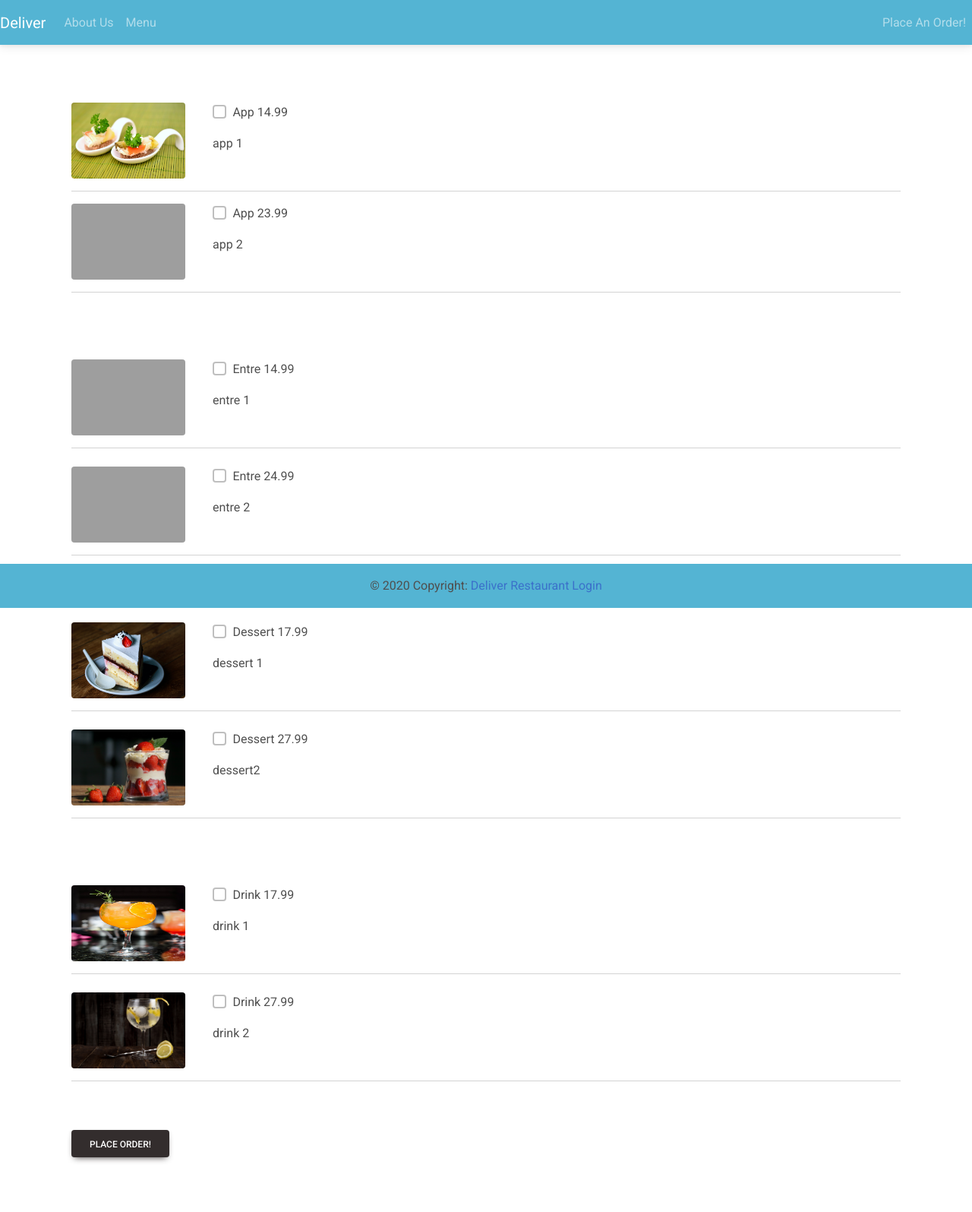
After one commit to rosiethesupergeek/cafe, a Django app: page /order/ in a window 1280 px wide. The commit adds this page. Shown: the whole page at 76% size. Run offline with Django 3.2, Linux system fonts and the light colour scheme; data comes from the database, SQL or seed files in the repository; some libraries are stand-ins or nearby versions; grey boxes are pictures that could not be loaded.

Commit message:
add html and connected everything

```diff
--- a/rosecafe/customer/templates/customer/index.html
+++ b/rosecafe/customer/templates/customer/index.html
@@ -11,7 +11,7 @@
         <div class="row justify-content-center mt-1">
             <div class="card col-md-5 col-sm-12 offset-md-1 p-4 text-center" >
                 <h2>Place an Order!</h2>
-                <button class="btn btn-outline-primary">Order Now!</button>
+                <a href="{% url 'order' %}" class="btn btn-outline-primary">Order Now!</a>
             </div>
         </div>
     </div>
--- a/rosecafe/customer/templates/customer/navigation.html
+++ b/rosecafe/customer/templates/customer/navigation.html
@@ -14,7 +14,7 @@
       </ul>
       <ul class="navbar-nav ">
         <li class="nav-item">
-            <a class="nav-link" href="#">Place An Order!</a>
+            <a class="nav-link" href="{% url 'order' %}">Place An Order!</a>
           </li>
       </ul>
     </div>
--- /dev/null
+++ b/rosecafe/customer/templates/customer/order.html
@@ -0,0 +1,98 @@
+{% extends 'customer/base.html' %}
+
+{% block content %}
+<div class="container mb-5">
+    <div class="row justify-content-center mt-1">
+        <div class="col-md-12 col-sm-12 p-4">
+            <form method="POST">
+                {% csrf_token %}
+                <div class="pt-5">
+                    {% for app in appetizers %}
+                    <div class="row">
+                        <div class="col-md-2 col-sm-12">
+                            <img class="rounded" src="{{ app.image.url }}" width="150" height="100"/>
+                        </div>
+                        <div class="col-md-8 col-sm-12">
+                            <div class="d-flex flex-row">
+                                <div class="form-group form-check">
+                                    <input type="checkbox" name="items[]" class="form-check-input" value="{{ app.pk }}">
+                                    <label class="form-check-label">{{ app.name }}</label>
+                                </div>
+                                <p class="font-weight-bold pl-5">{{ app.price }}</p>
+                            </div>
+                            <p>{{ app.description }}</p>
+                        </div>
+                    </div>
+                    <hr />
+                {% endfor %}
+                </div>
+
+                <div class="pt-5">
+                    {% for entre in entres %}
+                    <div class="row mt-4">
+                        <div class="col-md-2 col-sm-12">
+                            <img class="rounded" src="{{ entre.image.url }}" width="150" height="100"/>
+                        </div>
+                        <div class="col-md-8 col-sm-12">
+                            <div class="d-flex flex-row">
+                                <div class="form-group form-check">
+                                    <input type="checkbox" name="items[]" class="form-check-input" value="{{ entre.pk }}">
+                                    <label class="form-check-label">{{ entre.name }}</label>
+                                </div>
+                                <p class="font-weight-bold pl-5">{{ entre.price }}</p>
+                            </div>
+                            <p>{{ entre.description }}</p>
+                        </div>
+                    </div>
+                    <hr />
+                    {% endfor %}
+                </div>
+
+                <div class="pt-5">
+                    {% for dessert in desserts %}
+                    <div class="row mt-4">
+                        <div class="col-md-2 col-sm-12">
+                            <img class="rounded" src="{{ dessert.image.url }}" width="150" height="100"/>
+                        </div>
+                        <div class="col-md-8 col-sm-12">
+                            <div class="d-flex flex-row">
+                                <div class="form-group form-check">
+                                    <input type="checkbox" name="items[]" class="form-check-input" value="{{ dessert.pk }}">
+                                    <label class="form-check-label">{{ dessert.name }}</label>
+                                </div>
+                                <p class="font-weight-bold pl-5">{{ dessert.price }}</p>
+                            </div>
+                            <p>{{ dessert.description }}</p>
+                        </div>
+                    </div>
+                    <hr />
+                    {% endfor %}
+                </div>
+
+                <div class="pt-5">
+                    {% for drink in drinks %}
+                    <div class="row mt-4">
+                        <div class="col-md-2 col-sm-12">
+                            <img class="rounded" src="{{ drink.image.url }}" width="150" height="100"/>
+                        </div>
+                        <div class="col-md-8 col-sm-12">
+                            <div class="d-flex flex-row">
+                                <div class="form-group form-check">
+                                    <input type="checkbox" name="items[]" class="form-check-input" value="{{ drink.pk }}">
+                                    <label class="form-check-label">{{ drink.name }}</label>
+                                </div>
+                                <p class="font-weight-bold pl-5">{{ drink.price }}</p>
+                            </div>
+                            <p>{{ drink.description }}</p>
+                        </div>
+                    </div>
+                    <hr />
+                    {% endfor %}
+                </div>
+
+                <button class="btn btn-dark mt-5">Place Order!</button>
+            </form>
+        </div>
+    </div>
+</div>
+{% endblock content %}
--- a/rosecafe/customer/views.py
+++ b/rosecafe/customer/views.py
@@ -1,5 +1,6 @@
 from django.shortcuts import render
 from django.views import View
+from .models import MenuItem, Category, OrderModel
 
 class Index(View):
     def get(self, request, *args, **kwargs):
@@ -29,6 +30,36 @@ class Order(View):
         return render(request, 'customer/order.html', context)
 
         def post(self, request, *args, **kwargs):
+            order_items = {
+                'items':[]
+            }
 
+            items = request.POST.getlist('items[]')
 
+            for item in items:
+                menu_item = MenuItem.objects.get(pk=int(item))
+                item_data = {
+                    'id' : menu_item.pk,
+                    'name': menu_item.name,
+                    'price': menu_item.price
+                }
+
+                order_items['items'].append(item_data)
+
+                price = 0
+                item_ids = []
+
+            for item in order_items['items']:
+                price += item['price']
+                item_ids.append(item['id'])
+
+                order = OrderModel.objects.create(price=price)
+                order.items.add(*item_ids)
+
+                context = {
+                    'items': order_items['items'],
+                    'price': price
+                }
+
+                return render(request, 'customer/order_confirmation.html', context)
 # Create your views here.
--- a/rosecafe/rosecafe/urls.py
+++ b/rosecafe/rosecafe/urls.py
@@ -17,10 +17,11 @@ from django.contrib import admin
 from django.urls import path
 from django.conf import settings
 from django.conf.urls.static import static
-from customer.views import Index, About
+from customer.views import Index, About, Order
 
 urlpatterns = [
     path('admin/', admin.site.urls),
     path('', Index.as_view(), name='index'),
     path('about/', About.as_view(), name='about'),
+    path('order/', Order.as_view(), name='order'),
 ] + static(settings.MEDIA_URL, document_root=settings.MEDIA_ROOT)
```
Also changed, not shown: rosecafe/customer/templates/customer/order_confirmation.html (added, +24 -0 lines).
